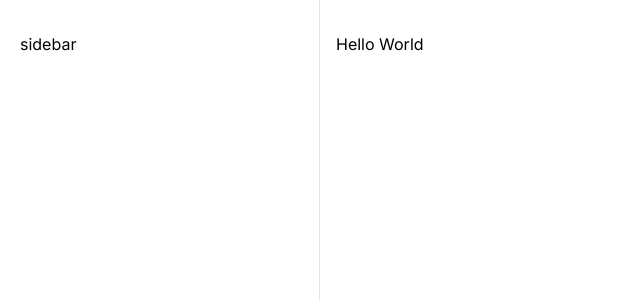
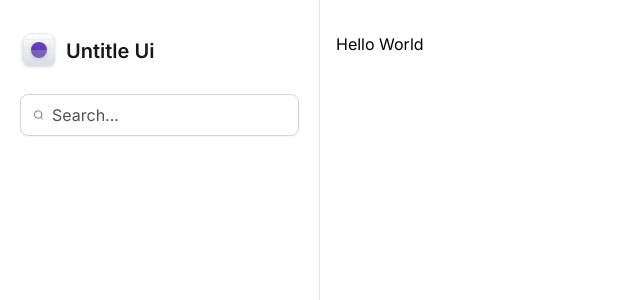
Before and after one commit to othiagofelippe/tailwind-next, a Next.js app: page / in a window 1280 px wide. Shown: the top 300 px of the page, without its empty margins (0-640 px from the left). Built offline with nearby package versions, Linux system fonts and the light colour scheme.

Commit message:
Logo and Search Input

```diff
--- a/package.json
+++ b/package.json
@@ -14,6 +14,7 @@
     "@types/react-dom": "18.2.13",
     "autoprefixer": "10.4.16",
     "eslint-config-next": "13.5.4",
+    "lucide-react": "^0.287.0",
     "next": "13.5.4",
     "postcss": "8.4.31",
     "react": "18.2.0",
--- a/src/app/layout.tsx
+++ b/src/app/layout.tsx
@@ -1,5 +1,6 @@
 import './globals.css'
 import { Inter } from 'next/font/google'
+import { Sidebar } from '@/components/Sidebar'
 
 const inter = Inter({ subsets: ['latin'] })
 
@@ -17,7 +18,7 @@
     <html lang="en">
       <body className={inter.className}>
         <div className="grid-cols-app grid min-h-screen">
-          <aside className="border-r border-zinc-200 px-5 py-8">sidebar</aside>
+          <Sidebar />
           <div className="px-4 pb-12 pt-8">{children}</div>
         </div>
       </body>
--- /dev/null
+++ b/src/components/Sidebar/Logo.tsx
@@ -0,0 +1,209 @@
+export function Logo() {
+  return (
+    <strong className="flex items-center gap-2 text-xl font-semibold text-zinc-900">
+      <svg
+        width={38}
+        height={38}
+        viewBox="0 0 38 38"
+        fill="none"
+        xmlns="http://www.w3.org/2000/svg"
+      >
+        <g filter="url(#filter0_dd_8024_307)">
+          <g clipPath="url(#clip0_8024_307)">
+            <rect x={3} y={2} width={32} height={32} rx={8} fill="#fff" />
+            <rect
+              x={3}
+              y={2}
+              width={32}
+              height={32}
+              rx={8}
+              fill="url(#paint0_linear_8024_307)"
+            />
+            <path
+              fillRule="evenodd"
+              clipRule="evenodd"
+              d="M19 4.039c-7.71 0-13.961 6.25-13.961 13.961 0 7.71 6.25 13.961 13.961 13.961 7.71 0 13.961-6.25 13.961-13.961 0-7.71-6.25-13.961-13.961-13.961zM4.961 18c0-7.753 6.286-14.039 14.039-14.039S33.039 10.247 33.039 18 26.753 32.039 19 32.039 4.961 25.753 4.961 18z"
+              fill="#D0D5DD"
+            />
+            <path
+              fillRule="evenodd"
+              clipRule="evenodd"
+              d="M19 14.078a3.922 3.922 0 100 7.845 3.922 3.922 0 000-7.845zM15 18a4 4 0 118 0 4 4 0 01-8 0z"
+              fill="#D0D5DD"
+            />
+            <path
+              fillRule="evenodd"
+              clipRule="evenodd"
+              d="M19 15.32a2.68 2.68 0 100 5.36 2.68 2.68 0 000-5.36zM16.243 18a2.757 2.757 0 115.514 0 2.757 2.757 0 01-5.514 0z"
+              fill="#D0D5DD"
+            />
+            <path d="M18.961 2h.078v32h-.078V2z" fill="#D0D5DD" />
+            <path d="M35 17.96v.079H3v-.078h32z" fill="#D0D5DD" />
+            <path
+              d="M29.602 2h.078v32h-.078V2zM13.64 2h.078v32h-.077V2zM24.282 2h.077v32h-.077V2zM8.32 2h.078v32H8.32V2z"
+              fill="#D0D5DD"
+            />
+            <path
+              d="M35 28.602v.077H3v-.077h32zM35 12.64v.078H3v-.077h32zM35 23.281v.078H3v-.078h32zM35 7.32v.078H3V7.32h32z"
+              fill="#D0D5DD"
+            />
+            <g filter="url(#filter1_dd_8024_307)">
+              <circle
+                cx={19}
+                cy={18}
+                r={8}
+                fill="url(#paint1_linear_8024_307)"
+              />
+            </g>
+            <g filter="url(#filter2_b_8024_307)">
+              <path
+                d="M3 18h32v3.2c0 4.48 0 6.72-.872 8.432a8 8 0 01-3.496 3.496C28.92 34 26.68 34 22.2 34h-6.4c-4.48 0-6.72 0-8.432-.872a8 8 0 01-3.496-3.496C3 27.92 3 25.68 3 21.2V18z"
+                fill="#fff"
+                fillOpacity={0.2}
+              />
+            </g>
+          </g>
+          <rect
+            x={3.15}
+            y={2.15}
+            width={31.7}
+            height={31.7}
+            rx={7.85}
+            stroke="#D0D5DD"
+            strokeWidth={0.3}
+          />
+        </g>
+        <defs>
+          <filter
+            id="filter0_dd_8024_307"
+            x={0}
+            y={0}
+            width={38}
+            height={38}
+            filterUnits="userSpaceOnUse"
+            colorInterpolationFilters="sRGB"
+          >
+            <feFlood floodOpacity={0} result="BackgroundImageFix" />
+            <feColorMatrix
+              in="SourceAlpha"
+              values="0 0 0 0 0 0 0 0 0 0 0 0 0 0 0 0 0 0 127 0"
+              result="hardAlpha"
+            />
+            <feOffset dy={1} />
+            <feGaussianBlur stdDeviation={1} />
+            <feColorMatrix values="0 0 0 0 0.0627451 0 0 0 0 0.0941176 0 0 0 0 0.156863 0 0 0 0.06 0" />
+            <feBlend
+              in2="BackgroundImageFix"
+              result="effect1_dropShadow_8024_307"
+            />
+            <feColorMatrix
+              in="SourceAlpha"
+              values="0 0 0 0 0 0 0 0 0 0 0 0 0 0 0 0 0 0 127 0"
+              result="hardAlpha"
+            />
+            <feOffset dy={1} />
+            <feGaussianBlur stdDeviation={1.5} />
+            <feColorMatrix values="0 0 0 0 0.0627451 0 0 0 0 0.0941176 0 0 0 0 0.156863 0 0 0 0.1 0" />
+            <feBlend
+              in2="effect1_dropShadow_8024_307"
+              result="effect2_dropShadow_8024_307"
+            />
+            <feBlend
+              in="SourceGraphic"
+              in2="effect2_dropShadow_8024_307"
+              result="shape"
+            />
+          </filter>
+          <filter
+            id="filter1_dd_8024_307"
+            x={8}
+            y={8}
+            width={22}
+            height={22}
+            filterUnits="userSpaceOnUse"
+            colorInterpolationFilters="sRGB"
+          >
+            <feFlood floodOpacity={0} result="BackgroundImageFix" />
+            <feColorMatrix
+              in="SourceAlpha"
+              values="0 0 0 0 0 0 0 0 0 0 0 0 0 0 0 0 0 0 127 0"
+              result="hardAlpha"
+            />
+            <feOffset dy={1} />
+            <feGaussianBlur stdDeviation={1} />
+            <feColorMatrix values="0 0 0 0 0.0627451 0 0 0 0 0.0941176 0 0 0 0 0.156863 0 0 0 0.06 0" />
+            <feBlend
+              in2="BackgroundImageFix"
+              result="effect1_dropShadow_8024_307"
+            />
+            <feColorMatrix
+              in="SourceAlpha"
+              values="0 0 0 0 0 0 0 0 0 0 0 0 0 0 0 0 0 0 127 0"
+              result="hardAlpha"
+            />
+            <feOffset dy={1} />
+            <feGaussianBlur stdDeviation={1.5} />
+            <feColorMatrix values="0 0 0 0 0.0627451 0 0 0 0 0.0941176 0 0 0 0 0.156863 0 0 0 0.1 0" />
+            <feBlend
+              in2="effect1_dropShadow_8024_307"
+              result="effect2_dropShadow_8024_307"
+            />
+            <feBlend
+              in="SourceGraphic"
+              in2="effect2_dropShadow_8024_307"
+              result="shape"
+            />
+          </filter>
+          <filter
+            id="filter2_b_8024_307"
+            x={-2}
+            y={13}
+            width={42}
+            height={26}
+            filterUnits="userSpaceOnUse"
+            colorInterpolationFilters="sRGB"
+          >
+            <feFlood floodOpacity={0} result="BackgroundImageFix" />
+            <feGaussianBlur in="BackgroundImageFix" stdDeviation={2.5} />
+            <feComposite
+              in2="SourceAlpha"
+              operator="in"
+              result="effect1_backgroundBlur_8024_307"
+            />
+            <feBlend
+              in="SourceGraphic"
+              in2="effect1_backgroundBlur_8024_307"
+              result="shape"
+            />
+          </filter>
+          <linearGradient
+            id="paint0_linear_8024_307"
+            x1={19}
+            y1={2}
+            x2={19}
+            y2={34}
+            gradientUnits="userSpaceOnUse"
+          >
+            <stop stopColor="#fff" />
+            <stop offset={1} stopColor="#D0D5DD" />
+          </linearGradient>
+          <linearGradient
+            id="paint1_linear_8024_307"
+            x1={15}
+            y1={26}
+            x2={23}
+            y2={10}
+            gradientUnits="userSpaceOnUse"
+          >
+            <stop stopColor="#53389E" />
+            <stop offset={1} stopColor="#6941C6" />
+          </linearGradient>
+          <clipPath id="clip0_8024_307">
+            <rect x={3} y={2} width={32} height={32} rx={8} fill="#fff" />
+          </clipPath>
+        </defs>
+      </svg>
+      <span>Untitle Ui</span>
+    </strong>
+  )
+}
--- /dev/null
+++ b/src/components/Sidebar/index.tsx
@@ -0,0 +1,18 @@
+import { Search } from 'lucide-react'
+import { Logo } from './Logo'
+
+export function Sidebar() {
+  return (
+    <aside className="space-y-6 border-r border-zinc-200 px-5 py-8">
+      <Logo />
+
+      <div className="flex w-full items-center gap-2 rounded-lg border border-zinc-300 px-3 py-2 shadow-sm">
+        <Search className="h-5 w-5 text-zinc-500" />
+        <input
+          className="flex-1 border-0 bg-transparent p-0 text-zinc-900 placeholder-zinc-600"
+          placeholder="Search..."
+        />
+      </div>
+    </aside>
+  )
+}
```
Also changed, not shown: 1 other file (tests, documents, lock files or other folders).
